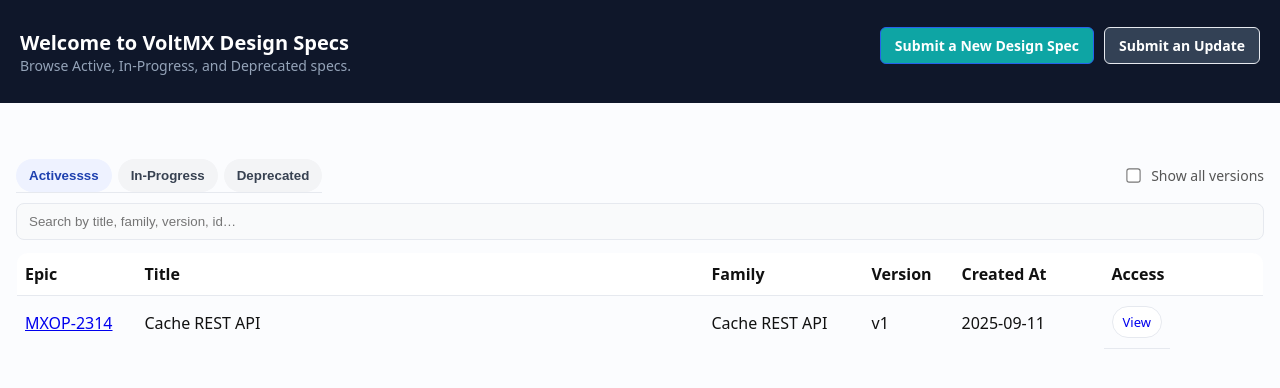
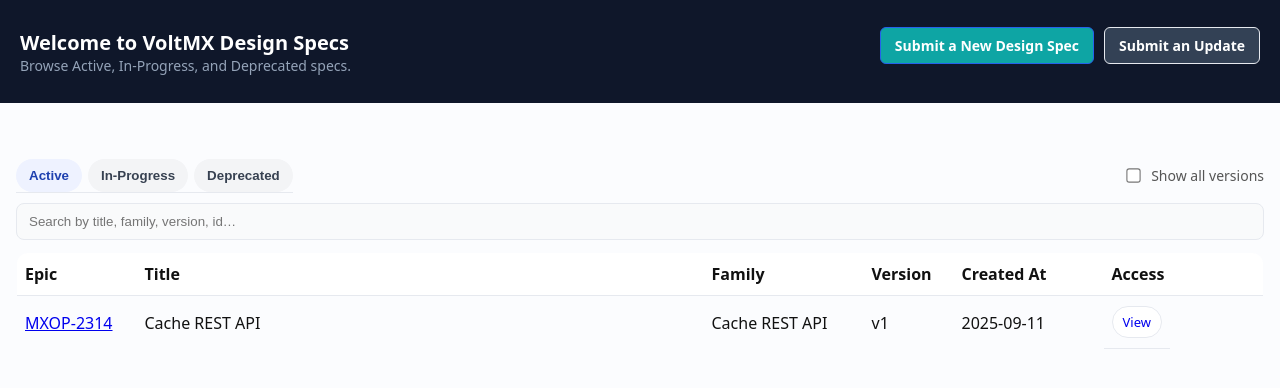
Before and after one commit to pranavwani/design-spec-v3, a Jekyll site: the page built from index.html, in a window 1280 px wide. Shown: the top 388 px of the page. Built offline with Jekyll 4.4.1, drawn with Linux system fonts in a browser that asks for light colours.

Commit message:
Test 1.15

```diff
--- a/index.html
+++ b/index.html
@@ -26,7 +26,7 @@
 
   <div class="toolbar" aria-label="Spec filters">
     <div class="tabs" role="tablist" aria-label="Spec status">
-      <button class="tab" role="tab" aria-selected="true" data-target="active">Activessss</button>
+      <button class="tab" role="tab" aria-selected="true" data-target="active">Active</button>
       <button class="tab" role="tab" aria-selected="false" data-target="in-progress">In-Progress</button>
       <button class="tab" role="tab" aria-selected="false" data-target="deprecated">Deprecated</button>
     </div>
```
